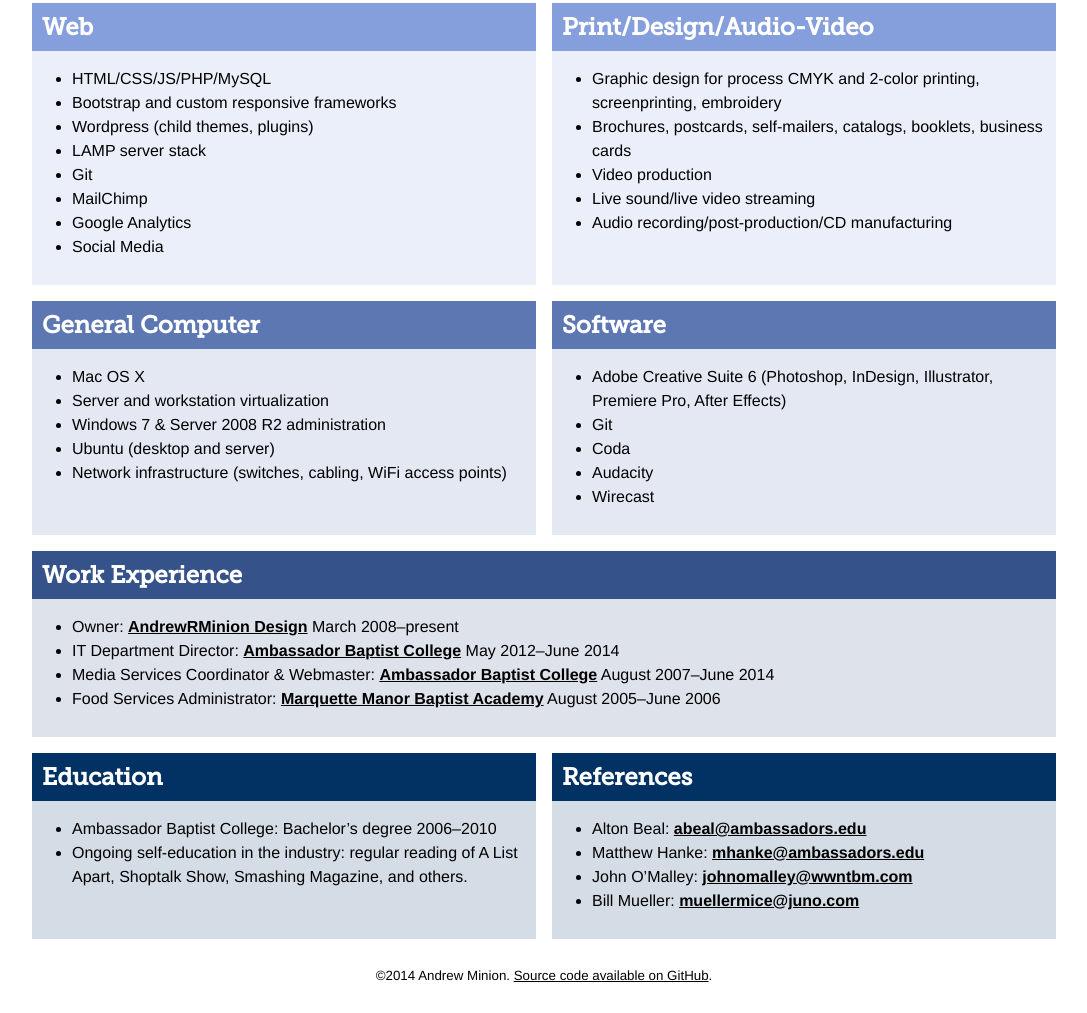
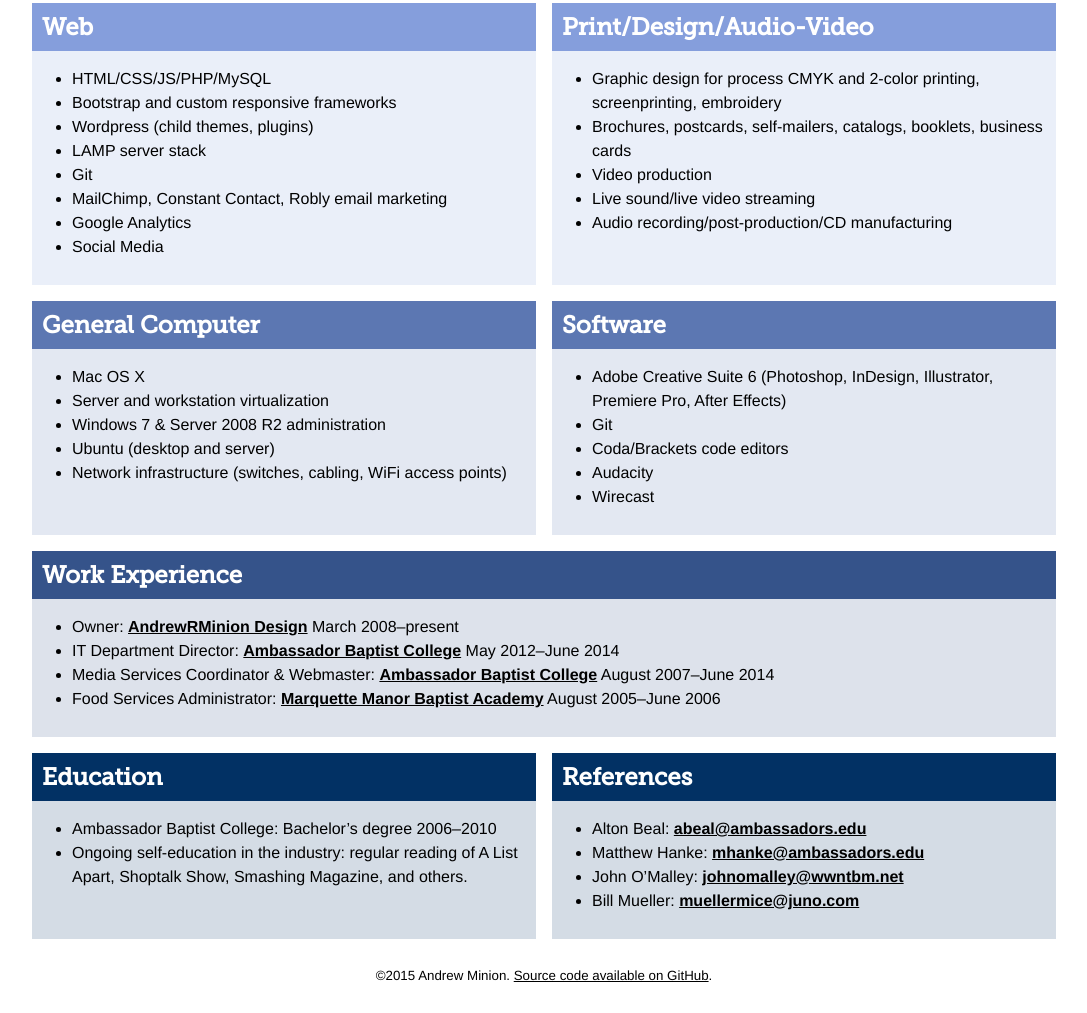
Before and after one commit to macbookandrew/resume, a plain HTML site: page index.html in a window 1280 px wide. Shown: the part 255-1268 px from the top of the page, without its empty margins (96-1183 px from the left). Drawn offline with Linux system fonts and the light colour scheme.

Commit message:
slight update

```diff
--- a/index.html
+++ b/index.html
@@ -41,7 +41,7 @@
                 <li class="p-skill">Wordpress (child themes, plugins)</li>
                 <li class="p-skill">LAMP server stack</li>
                 <li class="p-skill">Git</li>
-                <li class="p-skill">MailChimp</li>
+                <li class="p-skill">MailChimp, Constant Contact, Robly email marketing</li>
                 <li class="p-skill">Google Analytics</li>
                 <li class="p-skill">Social Media</li>
             </ul>
@@ -80,7 +80,7 @@
             <ul>
                 <li class="p-skill">Adobe Creative Suite 6 (Photoshop, InDesign, Illustrator, Premiere Pro, After Effects)</li>
                 <li class="p-skill">Git</li>
-                <li class="p-skill">Coda</li>
+                <li class="p-skill">Coda/Brackets code editors</li>
                 <li class="p-skill">Audacity</li>
                 <li class="p-skill">Wirecast</li>
             </ul>
@@ -115,13 +115,13 @@
             <ul>
                 <li>Alton Beal: <a href="#" class="email" onclick="mailto('abeal','ambassadors.edu')">ude.srodassabma@laeba</a></li>
                 <li>Matthew Hanke: <a href="#" class="email" onclick="mailto('mhanke','ambassadors.edu')">ude.srodassabma@eknahm</a></li>
-                <li>John O&rsquo;Malley: <a href="#" class="email" onclick="mailto('johnomalley','wwntbm.com')">moc.mbtnww@yellamonhoj</a></li>
+                <li>John O&rsquo;Malley: <a href="#" class="email" onclick="mailto('johnomalley','wwntbm.net')">ten.mbtnww@yellamonhoj</a></li>
                 <li>Bill Mueller: <a href="#" class="email" onclick="mailto('muellermice','juno.com')">moc.onuj@ecimrelleum</a></li>
             </ul>
         </section>
     </section>
 
-<p class="credit">&copy;2014 Andrew Minion. <a href="https://github.com/macbookandrew/resume">Source code available on GitHub</a>.</p>
+<p class="credit">&copy;2015 Andrew Minion. <a href="https://github.com/macbookandrew/resume">Source code available on GitHub</a>.</p>
 
 <script type="text/javascript" src="js/modernizr.custom.77251.js"></script>
 <script>
```
